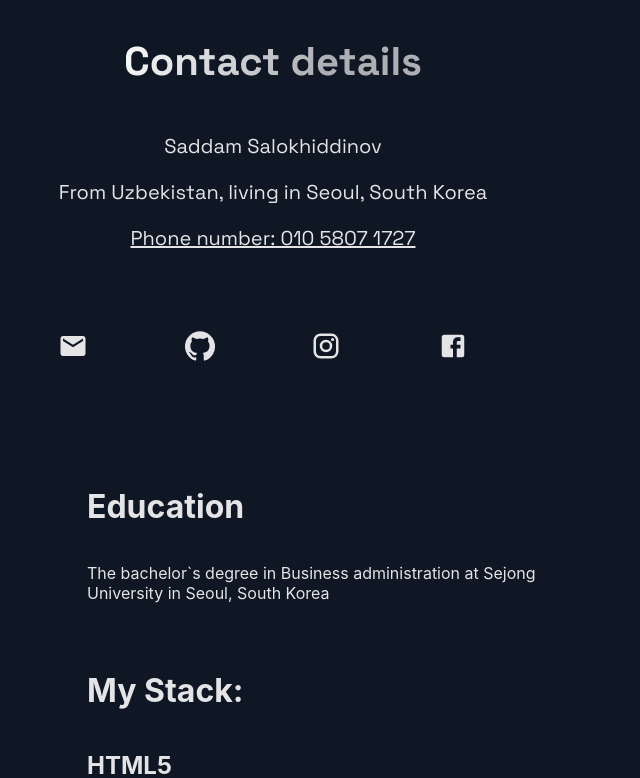
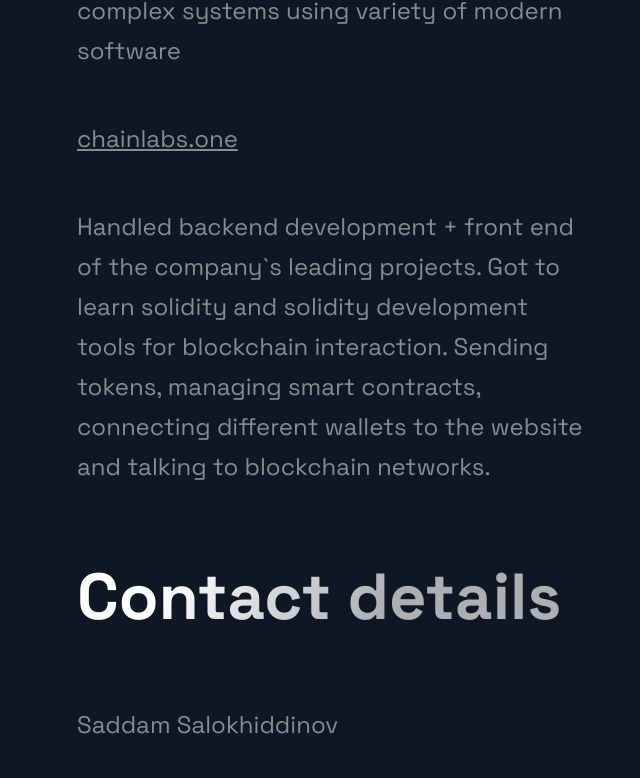
Before and after one commit to Saddam-tech/portfoliomine, a React (Create React App) app: page / in a window 1280 px wide. Shown: the part 1992-2770 px from the top of the page, without its empty margins (377-1017 px from the left). Built offline with nearby package versions, Linux system fonts and the light colour scheme.

Commit message:
about page has been updated

```diff
--- a/src/components/About.js
+++ b/src/components/About.js
@@ -22,7 +22,6 @@ const About = () => {
             </p>
 
             <h1>Employment History</h1>
-            <h2>@Team CredIT</h2>
             <a href="https://teamcredit.kr/">
               <p>teamcredit.kr</p>
             </a>
@@ -32,8 +31,6 @@ const About = () => {
               working with the back-end engineering team and developing complex
               systems using variety of modern software
             </p>
-
-            <h2>@Team Chainlabs</h2>
             <a href="https://chainlabs.one/">
               <p>chainlabs.one</p>
             </a>
@@ -50,57 +47,10 @@ const About = () => {
             <div className="contact-details">
               <p>Saddam Salokhiddinov</p>
               <p>From Uzbekistan, living in Seoul, South Korea</p>
-              <a href="tel:01058071727">Phone number: 010 5807 1727</a>
+              <a href="tel:01084103777">Phone number: 010 8410 3777</a>
             </div>
           </Fade>
         </div>
-        <Fade right>
-          <div className="icons">
-            <a href="mailto:salokhiddinov0727@gmail.com" target="blank">
-              <EmailIcon
-                style={{
-                  width: "30px",
-                  height: "30px",
-                  color: "#E4E4E6",
-                }}
-              />
-            </a>
-            <a href="https://github.com/Saddam-tech" target="blank">
-              <GitHubIcon
-                style={{
-                  width: "30px",
-                  height: "30px",
-                  color: "#E4E4E6",
-                }}
-              />
-            </a>
-            <a
-              href="https://www.instagram.com/salokhiddeenov727/"
-              target="blank"
-            >
-              <InstagramIcon
-                style={{
-                  width: "30px",
-                  height: "30px",
-                  color: "#E4E4E6",
-                }}
-              />
-            </a>
-            <a
-              href="https://www.facebook.com/saddam.salokhiddinov"
-              target="blank"
-            >
-              {" "}
-              <FacebookIcon
-                style={{
-                  width: "30px",
-                  height: "30px",
-                  color: "#E4E4E6",
-                }}
-              />
-            </a>
-          </div>
-        </Fade>
       </div>
       <Skills />
     </Container>
@@ -121,8 +71,8 @@ const Container = styled.div`
 
   .container {
     display: flex;
-    align-items: center;
-    justify-content; center;
+    align-items: flex-start;
+    justify-content: flex-start;
     flex-direction: column;
     width: 40%;
     margin: 70px;
@@ -139,6 +89,7 @@ const Container = styled.div`
 
     h1 {
       font-weight: 800;
+      font-size: 65px;
       background: linear-gradient(
     121.57deg,
     #ffffff 18.77%,
@@ -147,8 +98,15 @@ const Container = styled.div`
     -webkit-background-clip: text;
     -webkit-text-fill-color: transparent;
     }
+
+    p {
+      line-height: 40px;
+      font-size: 24px;
+      color: rgba(255, 255, 255, 0.5);
+    }
     h2 {
       font-weight: 800;
+      font-size: 32px;
       background: linear-gradient(
     121.57deg,
     #ffffff 18.77%,
@@ -168,14 +126,19 @@ const Container = styled.div`
 
   .content {
     display: flex;
-    justify-content: center;
-    text-align: center;
+    justify-content: flex-start;
     flex-direction: column;
     width: 100%;
     margin-left: 20px;
     padding: 50px;
     font-size: 20px;
     font-family: Space Grotesk, sans-serif;
+
+    p {
+      line-height: 40px;
+      font-size: 24px;
+      color: rgba(255, 255, 255, 0.5);
+    }
 
     @media screen and (max-width: 728px) {
       margin: 0;
@@ -189,12 +152,16 @@ const Container = styled.div`
   }
 
   .contact-details {
-    text-align: center;
     margin-bottom: 30px;
+    line-height: 40px;
+    font-size: 24px;
+    color: rgba(255, 255, 255, 0.5);
   }
 
   a {
-    color: #E4E4E6;
+    line-height: 40px;
+    font-size: 24px;
+    color: rgba(255, 255, 255, 0.5);
   }
 
   .icons {
```
Also changed, not shown: 1 other file (tests, documents, lock files or other folders).
